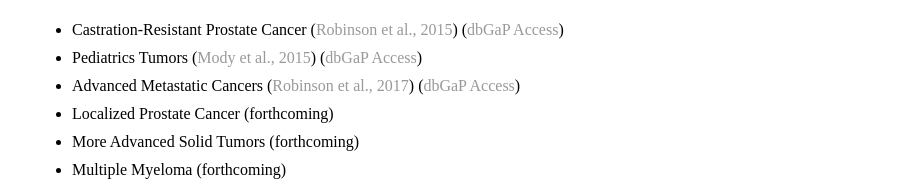
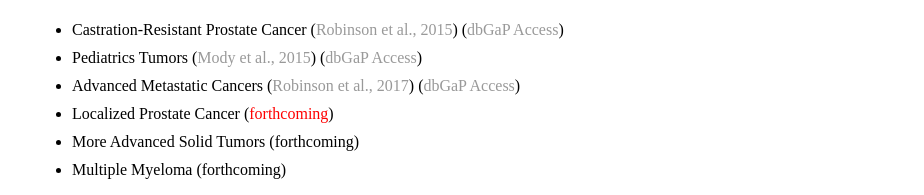
Before and after one commit to nguyenjoshvo/nguyenjoshvo.github.io, a Jekyll site: the page built from index.html, in a window 1280 px wide. Shown: the part 284-479 px from the top of the page, without its empty margins (160-1084 px from the left). Built offline with Jekyll 4.4.1, drawn with Linux system fonts in a browser that asks for light colours; grey boxes are pictures that could not be loaded.

```diff
--- a/index.html
+++ b/index.html
@@ -11,7 +11,7 @@
          <LI> Castration-Resistant Prostate Cancer (<a href="https://www.sciencedirect.com/science/article/pii/S0092867415005486?via%3Dihub">Robinson et al., 2015</a>) (<a href="https://www.ncbi.nlm.nih.gov/projects/gap/cgi-bin/study.cgi?study_id=phs000915.v1.p1">dbGaP Access</a>)
          <LI> Pediatrics Tumors (<a href="https://jamanetwork.com/journals/jama/fullarticle/2432162">Mody et al., 2015</a>) (<a href="https://www.ncbi.nlm.nih.gov/projects/gap/cgi-bin/study.cgi?study_id=phs000673.v1.p1">dbGaP Access</a>)
          <LI> Advanced Metastatic Cancers (<a href="https://www.nature.com/articles/nature23306">Robinson et al., 2017</a>) (<a href="https://www.ncbi.nlm.nih.gov/projects/gap/cgi-bin/study.cgi?study_id=phs000673.v2.p1">dbGaP Access</a>)
-         <LI> Localized Prostate Cancer (forthcoming)
+         <LI> Localized Prostate Cancer (<font color="red">forthcoming</font>)
          <LI> More Advanced Solid Tumors (forthcoming)
          <LI> Multiple Myeloma (forthcoming)
       </UL>
```
